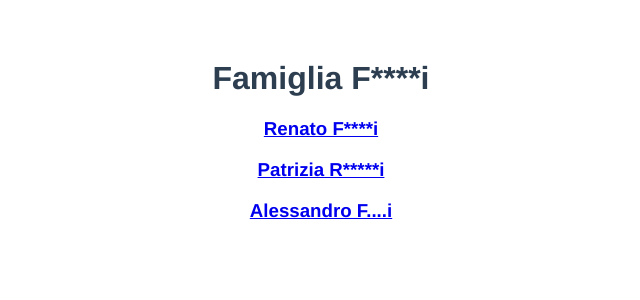
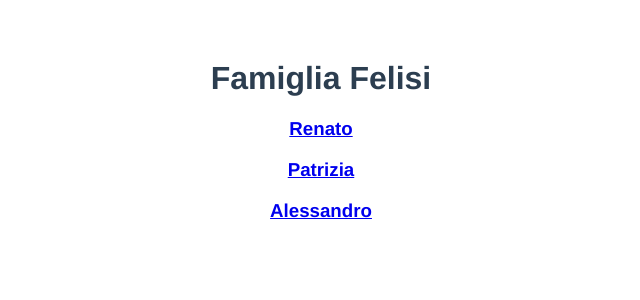
Before and after one commit to renato1958/family, a Vue app: page / in a window 1280 px wide. Shown: the top 300 px of the page, without its empty margins (319-959 px from the left). Built offline with nearby package versions, Linux system fonts and the light colour scheme.

Commit message:
Modificati i nomi

```diff
--- a/src/backend/members.js
+++ b/src/backend/members.js
@@ -1,7 +1,7 @@
 export default [
   {
     id: "1",
-    cognome: "F****i",
+    cognome: "Felisi",
     nome: "Renato",
     sesso: "M",
     dNascita: "21/12/1958",
@@ -9,7 +9,7 @@ export default [
   },
   {
     id: "2",
-    cognome: "R*****i",
+    cognome: "Rossoni",
     nome: "Patrizia",
     sesso: "F",
     dNascita: "13/10/1961",
@@ -17,7 +17,7 @@ export default [
   },
   {
     id: "3",
-    cognome: "F....i",
+    cognome: "Felisi",
     nome: "Alessandro",
     sesso: "M",
     dNascita: "20/07/1996",
--- a/src/views/family-members-list.vue
+++ b/src/views/family-members-list.vue
@@ -1,10 +1,10 @@
 <template>
-  <h1>Famiglia F****i</h1>
+  <h1>Famiglia Felisi</h1>
   <h3 v-for="membro in membri" :key="membro.id">
     <router-link
       :to="`/membri/${membro.cognome.toLowerCase()}-${membro.nome.toLowerCase()}`"
     >
-      {{ membro.nome }} {{ membro.cognome }}
+      {{ membro.nome }}
     </router-link>
   </h3>
 </template>
```
